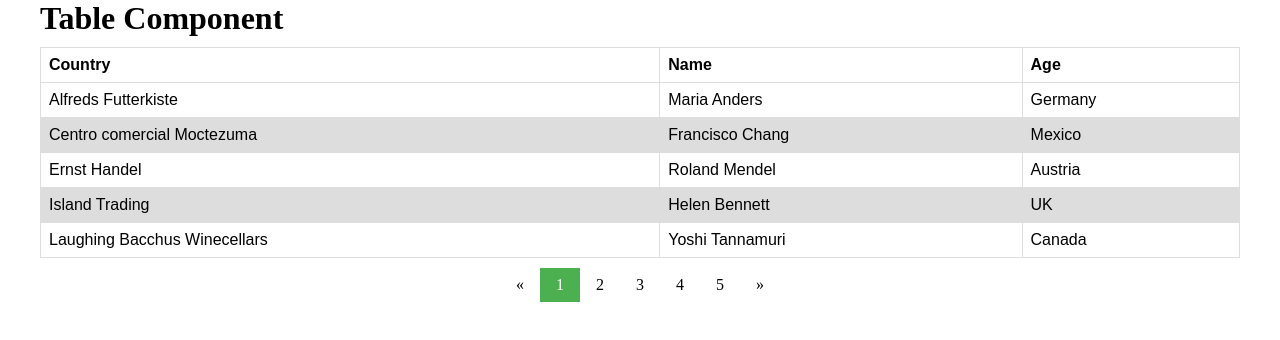
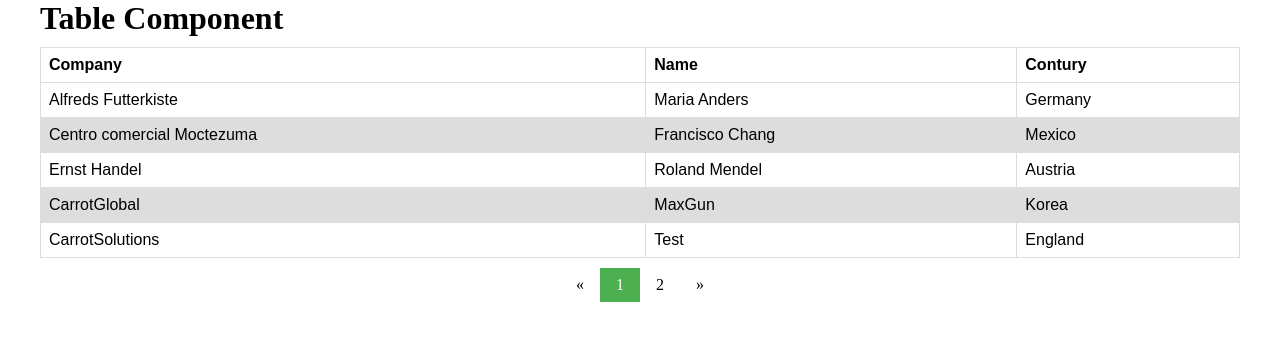
Before and after one commit to eorjs37/vue_component, a Vue app: page / in a window 1280 px wide. Shown: the top 340 px of the page. Built offline with nearby package versions, Linux system fonts and the light colour scheme.

Commit message:
페이징 처리

```diff
--- a/src/App.vue
+++ b/src/App.vue
@@ -4,9 +4,9 @@
 		<!-- Table Component -->
 		<Table :tlist="tableBody">
 			<template #header>
-				<th>Country</th>
+				<th>Company</th>
 				<th>Name</th>
-				<th>Age</th>
+				<th>Contury</th>
 			</template>
 
 			<template #list="{ row }">
@@ -17,7 +17,7 @@
 		</Table>
 		<!-- Paging Component -->
 		<div class="page">
-			<Paging :totaldata="50" :pagingdata="5" :pagingrange="5" @onPagingnext="pagingNext"></Paging>
+			<Paging :totaldata="totalCount" :pagingdata="5" :pagingrange="5" @onPaging="pagingNext"></Paging>
 		</div>
 	</div>
 </template>
@@ -25,48 +25,32 @@
 <script>
 import Table from '@/components/Table.vue';
 import Paging from '@/components/Paging.vue';
-import { ref } from 'vue';
+import { ref, onMounted } from 'vue';
+import mock from './assets/mock/table';
 export default {
 	name: 'App',
 	setup() {
 		const tableHead = ref(['company', 'Contact', 'Country']);
-		const tableBody = ref([
-			{
-				item1: 'Alfreds Futterkiste',
-				item2: 'Maria Anders',
-				item3: 'Germany',
-			},
-			{
-				item1: 'Centro comercial Moctezuma',
-				item2: 'Francisco Chang',
-				item3: 'Mexico',
-			},
-			{
-				item1: 'Ernst Handel',
-				item2: 'Roland Mendel',
-				item3: 'Austria',
-			},
-			{
-				item1: 'Island Trading',
-				item2: 'Helen Bennett',
-				item3: 'UK',
-			},
-			{
-				item1: 'Laughing Bacchus Winecellars',
-				item2: 'Yoshi Tannamuri',
-				item3: 'Canada',
-			},
-		]);
+		const tableBody = ref([]);
+		const totalCount = ref(6);
 
 		const pagingNext = pageNumger => {
 			//axios를 태우시오
-			console.log('currentPage : ', pageNumger.value);
+			const page = pageNumger.value ? pageNumger.value : pageNumger;
+			const { data, totalData } = mock;
+			totalCount.value = totalData;
+			tableBody.value = data[page - 1];
 		};
+
+		onMounted(() => {
+			pagingNext(1);
+		});
 
 		return {
 			tableHead,
 			tableBody,
 			pagingNext,
+			totalCount,
 		};
 	},
 	components: {
--- /dev/null
+++ b/src/assets/mock/table.json
@@ -0,0 +1,39 @@
+{
+    "data":[
+        [
+            {
+				"item1": "Alfreds Futterkiste",
+				"item2": "Maria Anders",
+				"item3": "Germany"
+			},
+			{
+				"item1": "Centro comercial Moctezuma",
+				"item2": "Francisco Chang",
+				"item3": "Mexico"
+			},
+			{
+				"item1": "Ernst Handel",
+				"item2": "Roland Mendel",
+				"item3": "Austria"
+			},
+            {
+                "item1": "CarrotGlobal",
+                "item2": "MaxGun",
+                "item3": "Korea"
+            },
+            {
+                "item1": "CarrotSolutions",
+                "item2": "Test",
+                "item3": "England"
+            }
+        ],
+        [
+            {
+                "item1": "CarrotGlobal",
+                "item2": "MaxGun",
+                "item3": "Korea"
+            }
+        ]
+    ],
+    "totalData" : 6
+}
--- a/src/components/Paging.vue
+++ b/src/components/Paging.vue
@@ -40,7 +40,7 @@ export default {
 			default: 5,
 		},
 	},
-	emits: ['onPagingnext'],
+	emits: ['onPaging'],
 	setup(props, context) {
 		const page_number = ref(1);
 		const totalpaging = ref(5);
@@ -69,7 +69,7 @@ export default {
 		};
 
 		const movePaging = () => {
-			context.emit('onPagingnext', page_number);
+			context.emit('onPaging', page_number);
 		};
 
 		const return_new_range = () => {
@@ -79,6 +79,7 @@ export default {
 
 		onMounted(() => {
 			totalpaging.value = Math.ceil(props.totaldata / props.pagingdata);
+			page_range.value = return_new_range();
 		});
 
 		return {
```
Also changed, not shown: 1 other file (tests, documents, lock files or other folders).
